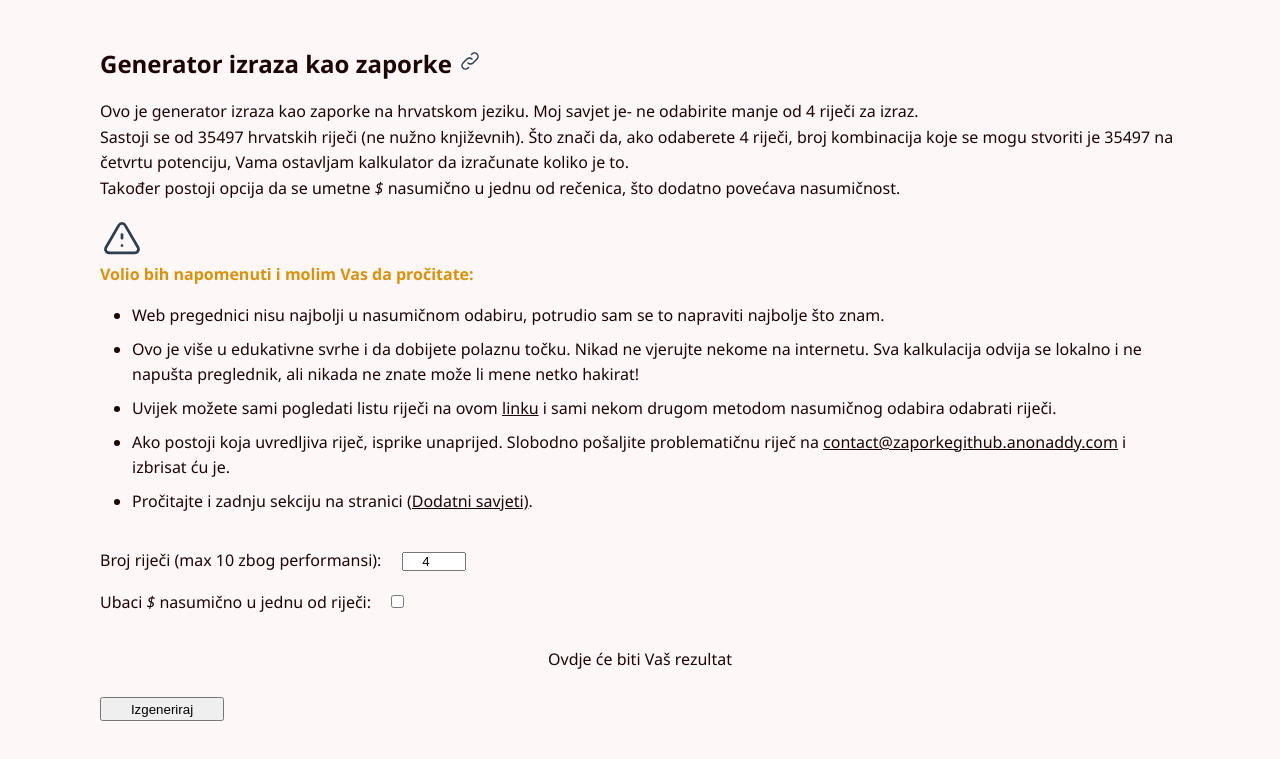
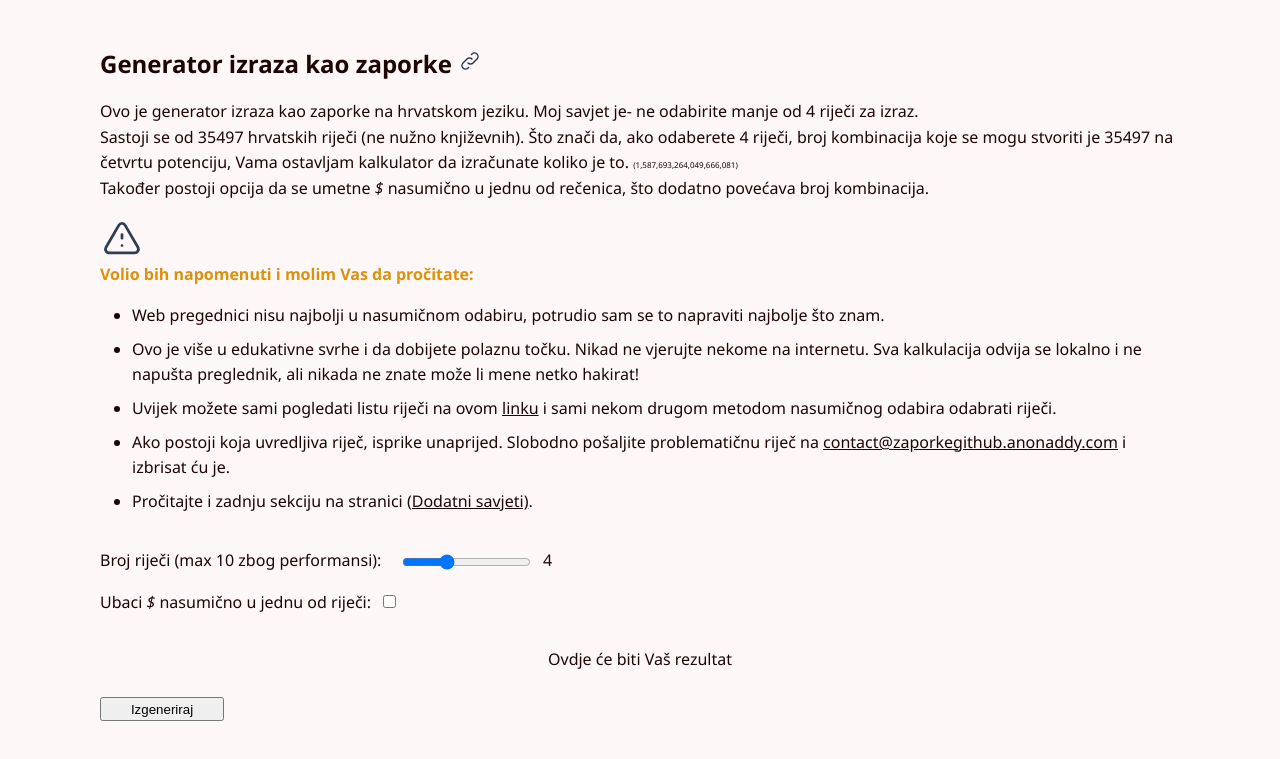
Before and after one commit to mmiha05/zaporke, a website: page src/index.html in a window 1280 px wide. Shown: the part 4630-5389 px from the top of the page. Drawn offline with Linux system fonts and the light colour scheme.

Commit message:
Minor adjustements

```diff
--- a/src/index.html
+++ b/src/index.html
@@ -423,9 +423,10 @@
           da, ako odaberete 4 riječi, broj kombinacija koje se mogu stvoriti je
           35497 na četvrtu potenciju, Vama ostavljam kalkulator da izračunate
           koliko je to.
+          <small style="font-size: 0.5rem">(1,587,693,264,049,666,081)</small>
           <br />
           Također postoji opcija da se umetne <em>$</em> nasumično u jednu od
-          rečenica, što dodatno povećava nasumičnost.
+          rečenica, što dodatno povećava broj kombinacija.
         </p>
         <p>
           <span class="warning">
@@ -487,11 +488,14 @@
               <label for="count">Broj riječi (max 10 zbog performansi):</label>
               <input
                 id="count"
-                type="number"
+                type="range"
                 min="1"
                 max="10"
                 v-model="count"
+                style="transform: translateY(4px)"
               />
+              &nbsp;
+              <output for="count">{{count}}</output>
             </div>
             <div class="form-group">
               <label class="clickable" for="dollar"
@@ -502,8 +506,10 @@
                 type="checkbox"
                 v-model="insertDollar"
                 class="clickable"
+                style="margin-left: -8px"
               />
             </div>
+            <div role="region" aria-live="polite">
               <div
                 v-if="!result"
                 style="min-height: 50px; padding-top: 1rem; text-align: center"
@@ -511,6 +517,7 @@
                 Ovdje će biti Vaš rezultat
               </div>
               <div v-else style="min-height: 50px"><code>{{result}}</code></div>
+            </div>
             <button>{{result ? 'Ponovno' : 'Izgeneriraj'}}</button>
           </form>
         </ul>
```
Lines whose indentation alone changed are shown as unchanged.
